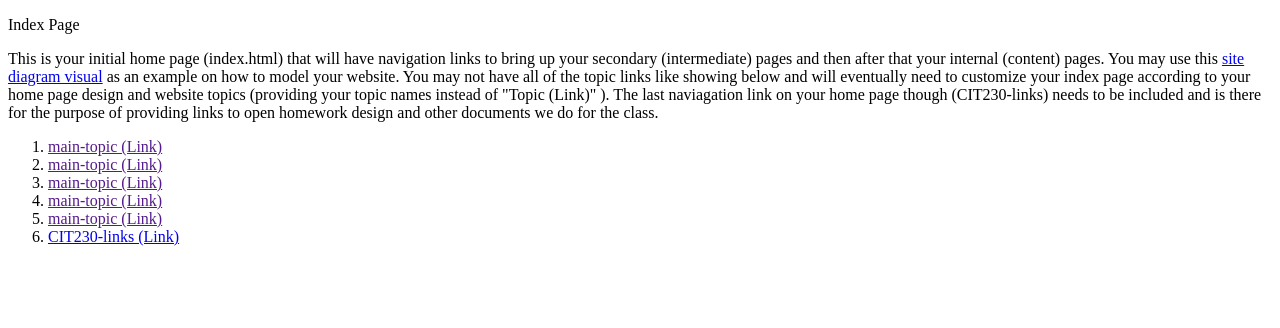
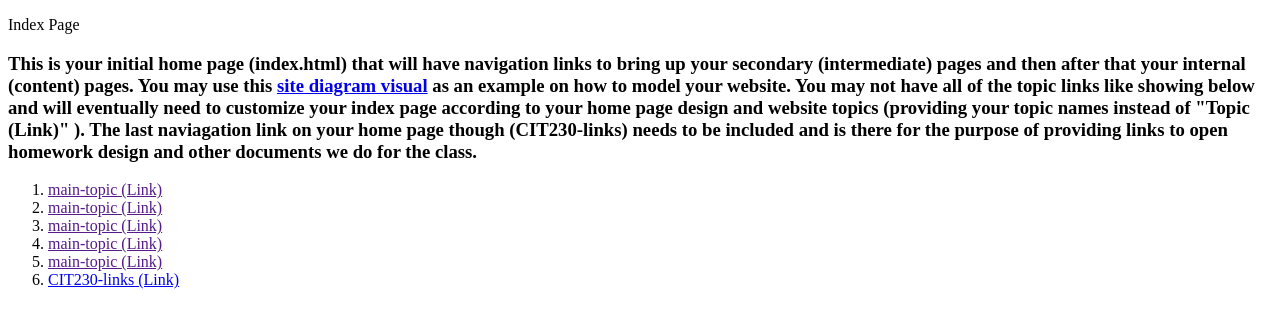
Before and after one commit to havensd2/havensd2.github.io, a plain HTML site: page index.html in a window 1280 px wide. Drawn offline with Linux system fonts and the light colour scheme.

Commit message:
New Index

```diff
--- a/index.html
+++ b/index.html
@@ -7,7 +7,7 @@
 
 <body>
 <p>Index Page</p>
-<p>This is your initial home page (index.html) that will have navigation links to bring up your secondary (intermediate) pages and then after that your internal (content) pages. You  may use this <a href="site-diagram.png">site diagram visual</a> as an example on how to model your website.  You may not have all of the topic links like showing below and will eventually need to customize your index page according to your home page design and website topics (providing your topic names instead of &quot;Topic (Link)&quot; ). The  last naviagation link on your home page though (CIT230-links) needs to be included and is there for the purpose of providing links to open    homework design and other documents we do for the class. </p>
+    <h3><p>This is your initial home page (index.html) that will have navigation links to bring up your secondary (intermediate) pages and then after that your internal (content) pages. You  may use this <a href="site-diagram.png">site diagram visual</a> as an example on how to model your website.  You may not have all of the topic links like showing below and will eventually need to customize your index page according to your home page design and website topics (providing your topic names instead of &quot;Topic (Link)&quot; ). The  last naviagation link on your home page though (CIT230-links) needs to be included and is there for the purpose of providing links to open    homework design and other documents we do for the class.</p></h3>
 <ol>
   <li><a href="">main-topic (Link)</a></li>
   <li><a href="">main-topic (Link)</a></li>
```
